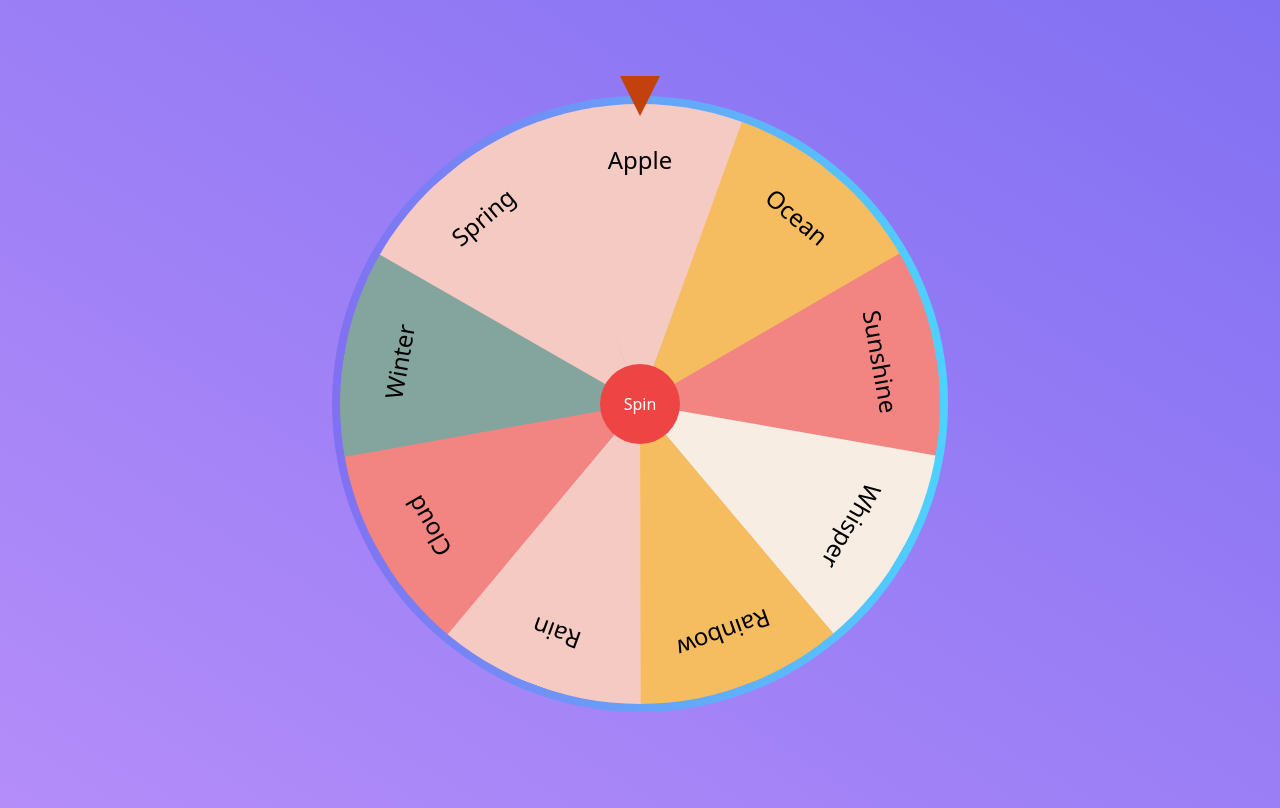
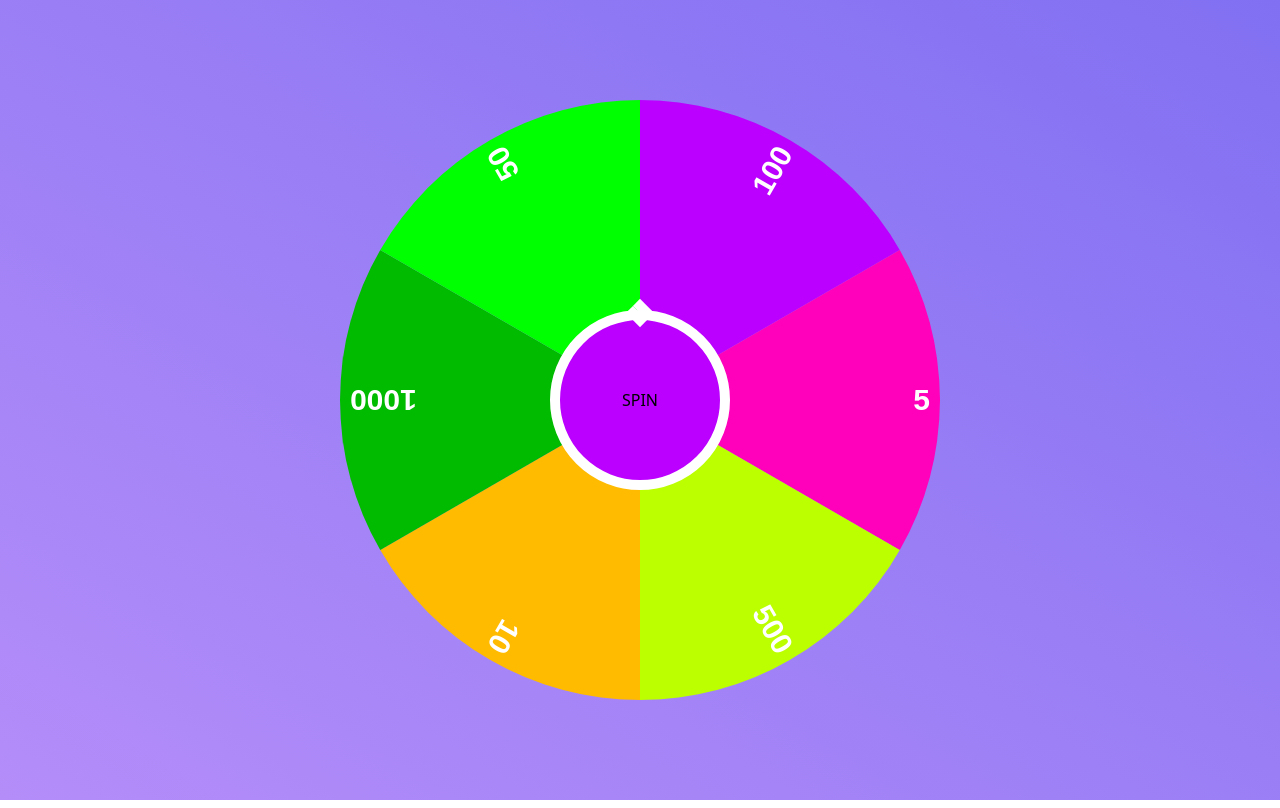
Before and after one commit to birkaany/spintolearn, a Next.js app: page / in a window 1280 px wide. Built offline with nearby package versions, Linux system fonts and the light colour scheme.

Commit message:
add spin wheel

```diff
--- a/package.json
+++ b/package.json
@@ -9,9 +9,12 @@
     "lint": "next lint"
   },
   "dependencies": {
+    "chart.js": "^4.4.4",
     "clsx": "^2.1.1",
+    "framer-motion": "^11.5.6",
     "next": "14.2.11",
     "react": "^18",
+    "react-chartjs-2": "^5.2.0",
     "react-dom": "^18"
   },
   "devDependencies": {
--- /dev/null
+++ b/src/app/components/SpinWheel.tsx
@@ -0,0 +1,147 @@
+"use client";
+
+import clsx from "clsx";
+import { useEffect, useRef, useState } from "react";
+
+export const SpinWheel = () => {
+  const wheelRef = useRef<HTMLCanvasElement>(null);
+  const [isSpinning, setIsSpinning] = useState(false);
+  const [isAccelerating, setIsAccelerating] = useState(false);
+  const [winner, setWinner] = useState(0);
+
+  const sectors = [
+    { color: "#b0f", label: "100" },
+    { color: "#f0b", label: "5" },
+    { color: "#bf0", label: "500" },
+    { color: "#fb0", label: "10" },
+    { color: "#0b0", label: "1000" },
+    { color: "#0f0", label: "50" },
+  ];
+
+  const rand = (m: number, M: number) => Math.random() * (M - m) + m;
+  const tot = sectors.length;
+  const dia = 600;
+  const rad = dia / 2;
+  const PI = Math.PI;
+  const TAU = 2 * PI;
+  const arc = TAU / sectors.length;
+  const friction = 0.991;
+  const angVelMin = 0.002;
+
+  const [ang, setAng] = useState(0);
+  const [angVel, setAngVel] = useState(0);
+  const [angVelMax, setAngVelMax] = useState(0);
+
+  const getIndex = () => Math.floor(tot - (ang / TAU) * tot) % tot;
+
+  const drawSector = (
+    ctx: CanvasRenderingContext2D,
+    sector: any,
+    i: number
+  ) => {
+    const ang = arc * i;
+    ctx.save();
+    // COLOR
+    ctx.beginPath();
+    ctx.fillStyle = sector.color;
+    ctx.moveTo(rad, rad);
+    ctx.arc(rad, rad, rad, ang, ang + arc);
+    ctx.lineTo(rad, rad);
+    ctx.fill();
+    // TEXT
+    ctx.translate(rad, rad);
+    ctx.rotate(ang + arc / 2);
+    ctx.textAlign = "right";
+    ctx.fillStyle = "#fff";
+    ctx.font = "bold 30px sans-serif";
+    ctx.fillText(sector.label, rad - 10, 10);
+    ctx.restore();
+  };
+
+  const rotate = () => {
+    if (wheelRef.current) {
+      wheelRef.current.style.transform = `rotate(${ang - PI / 2}rad)`;
+    }
+  };
+
+  const frame = () => {
+    if (!isSpinning) return;
+
+    if (angVel >= angVelMax) setIsAccelerating(false);
+
+    // Accelerate
+    if (isAccelerating) {
+      setAngVel((prev) => (prev || angVelMin) * 1.06);
+    }
+    // Decelerate
+    else {
+      setAngVel((prev) => {
+        const newAngVel = prev * friction;
+        if (newAngVel < angVelMin) {
+          setIsSpinning(false);
+          const winnerIndex = getIndex();
+
+          setWinner(winnerIndex);
+          alert(`Kazanan: ${sectors[winnerIndex].label}`);
+
+          return 0;
+        }
+        return newAngVel;
+      });
+    }
+
+    setAng((prev) => (prev + angVel) % TAU);
+  };
+
+  useEffect(() => {
+    const ctx = wheelRef.current?.getContext<CanvasRenderingContext2D>("2d");
+    if (ctx) {
+      ctx.canvas.width = dia;
+      ctx.canvas.height = dia;
+      sectors.forEach((sector, i) => drawSector(ctx, sector, i));
+    }
+  }, []);
+
+  useEffect(() => {
+    const intervalId = setInterval(frame, 1000 / 60);
+    return () => clearInterval(intervalId);
+  }, [isSpinning, isAccelerating, angVel, ang, angVelMax]);
+
+  useEffect(() => {
+    rotate();
+  }, [ang]);
+
+  const handleSpin = () => {
+    if (isSpinning) return;
+    setIsSpinning(true);
+    setIsAccelerating(true);
+    setAngVelMax(rand(0.25, 0.4));
+  };
+
+  return (
+    <div className="inline-flex relative overflow-hidden">
+      <canvas
+        className="block"
+        id="wheel"
+        width={dia}
+        height={dia}
+        ref={wheelRef}
+      ></canvas>
+      <div
+        style={{
+          backgroundColor: sectors[getIndex()].color,
+          borderColor: "#fff",
+          borderStyle: "solid",
+          borderWidth: "10px",
+          borderRadius: "50%",
+        }}
+        className={clsx(
+          'cursor-pointer flex justify-center items-center absolute top-1/2 left-1/2 transform -translate-x-1/2 -translate-y-1/2 w-[30%] h-[30%] bg-white text-black rounded-[50%] transition-[transform_0.5s] after:content-[""] after:absolute after:top-[-17px] after:border-[10px] after:border-[#fff] after:border-t-[0] after:border-b-[0] after:border-l-[10px] after:border-r-[10px] after:w-[20px] after:h-[20px] after:rotate-[-45deg]'
+        )}
+        onClick={handleSpin}
+      >
+        SPIN
+      </div>
+    </div>
+  );
+};
--- a/src/app/page.tsx
+++ b/src/app/page.tsx
@@ -1,10 +1,9 @@
-import { Wheel } from "@/components/wheel/Wheel";
-import Image from "next/image";
+import { SpinWheel } from "./components/SpinWheel";
 
 export default function Home() {
   return (
-    <main className="flex min-h-screen flex-col items-center justify-center p-24">
-      <Wheel />
-    </main>
+    <div className="h-screen flex items-center justify-center">
+      <SpinWheel />
+    </div>
   );
 }
--- a/src/components/wheel/Slice.tsx
+++ /dev/null
@@ -1,30 +0,0 @@
-"use client";
-
-import clsx from "clsx";
-
-type SliceType = {
-  item: string;
-  rotate: number;
-  skew: number;
-  index: number;
-  color: string;
-};
-
-export const Slice = ({ item, rotate, color, index }: SliceType) => {
-  return (
-    <div
-      key={index}
-      className={clsx(
-        "absolute w-[220px] h-1/2 origin-bottom flex items-start pt-10 justify-center text-2xl"
-      )}
-      style={{
-        clipPath: `polygon(0 0, 100% 0, 50% 100%)`,
-        left: index === 0 ? "50%" : "190px",
-        transform: index === 0 ? "translateX(-50%)" : `rotate(${rotate}deg)`,
-        backgroundColor: color,
-      }}
-    >
-      {item}
-    </div>
-  );
-};
--- a/src/components/wheel/Wheel.tsx
+++ /dev/null
@@ -1,90 +0,0 @@
-"use client";
-
-import clsx from "clsx";
-import { Slice } from "./Slice";
-import { useEffect, useState, useCallback } from "react";
-
-export const Wheel = () => {
-  const items = [
-    "Apple",
-    "Ocean",
-    "Sunshine",
-    "Whisper",
-    "Rainbow",
-    "Rain",
-    "Cloud",
-    "Winter",
-    "Spring",
-  ];
-
-  const [number, setNumber] = useState(0);
-  const [itemColors, setItemColors] = useState(items);
-  const colors = ["#f6bd60", "#f7ede2", "#f5cac3", "#84a59d", "#f28482"];
-
-  const handleSpin = () => {
-    setNumber((prev) => prev + Math.ceil(Math.random() * 1000));
-  };
-
-  useEffect(() => {
-    const getRandomColor = (prevColor: string) => {
-      const availableColors = colors.filter((color) => color !== prevColor);
-      return availableColors[
-        Math.floor(Math.random() * availableColors.length)
-      ];
-    };
-    const generatedColors = items.reduce((acc, _, index) => {
-      if (index === 0) {
-        acc.push(colors[Math.floor(Math.random() * colors.length)]);
-      } else {
-        acc.push(getRandomColor(acc[index - 1]));
-      }
-      return acc;
-    }, [] as string[]);
-
-    setItemColors(generatedColors);
-  }, []);
-
-  return (
-    <div className="relative flex justify-center items-center p-2 bg-gradient-to-r from-purple-300 to-blue-300 rounded-full ">
-      <div className="absolute top-0 left-1/2 transform -translate-x-1/2 -translate-y-1/2 z-10 ">
-        <div className="w-0 h-0 rotate-180 border-l-[20px] border-r-[20px] border-b-[40px] border-l-transparent border-r-transparent border-b-orange-700"></div>
-      </div>
-      <div
-        className={clsx(
-          "relative size-[600px] transition-transform duration-5000 ease-out "
-        )}
-        style={{
-          transform: `rotate(${number && number}deg)`,
-          transition: "transform 5s ease-in-out",
-        }}
-      >
-        <div className="absolute inset-0 rounded-full overflow-hidden">
-          {items.map((item, index) => {
-            const rotate = index * (360 / items.length);
-            const skew = 90 - 360 / items.length;
-            return (
-              <Slice
-                key={index}
-                item={item}
-                rotate={rotate}
-                skew={skew}
-                color={itemColors[index]}
-                index={index}
-              />
-            );
-          })}
-        </div>
-      </div>
-      <div className="absolute inset-0 flex items-center justify-center">
-        <button
-          onClick={handleSpin}
-          className={clsx(
-            "w-20 h-20 bg-red-500 rounded-full flex items-center justify-center text-white"
-          )}
-        >
-          Spin
-        </button>
-      </div>
-    </div>
-  );
-};
--- a/tailwind.config.ts
+++ b/tailwind.config.ts
@@ -14,7 +14,7 @@ const config: Config = {
         "purple-300": "#8170F2",
         "purple-200": "#B48DF9",
         "blue-300": "#4DD2FF",
-        "blue-200": "#2474FF"
+        "blue-200": "#2474FF",
       },
     },
   },
```
Also changed, not shown: 2 other files (tests, documents, lock files or other folders).
